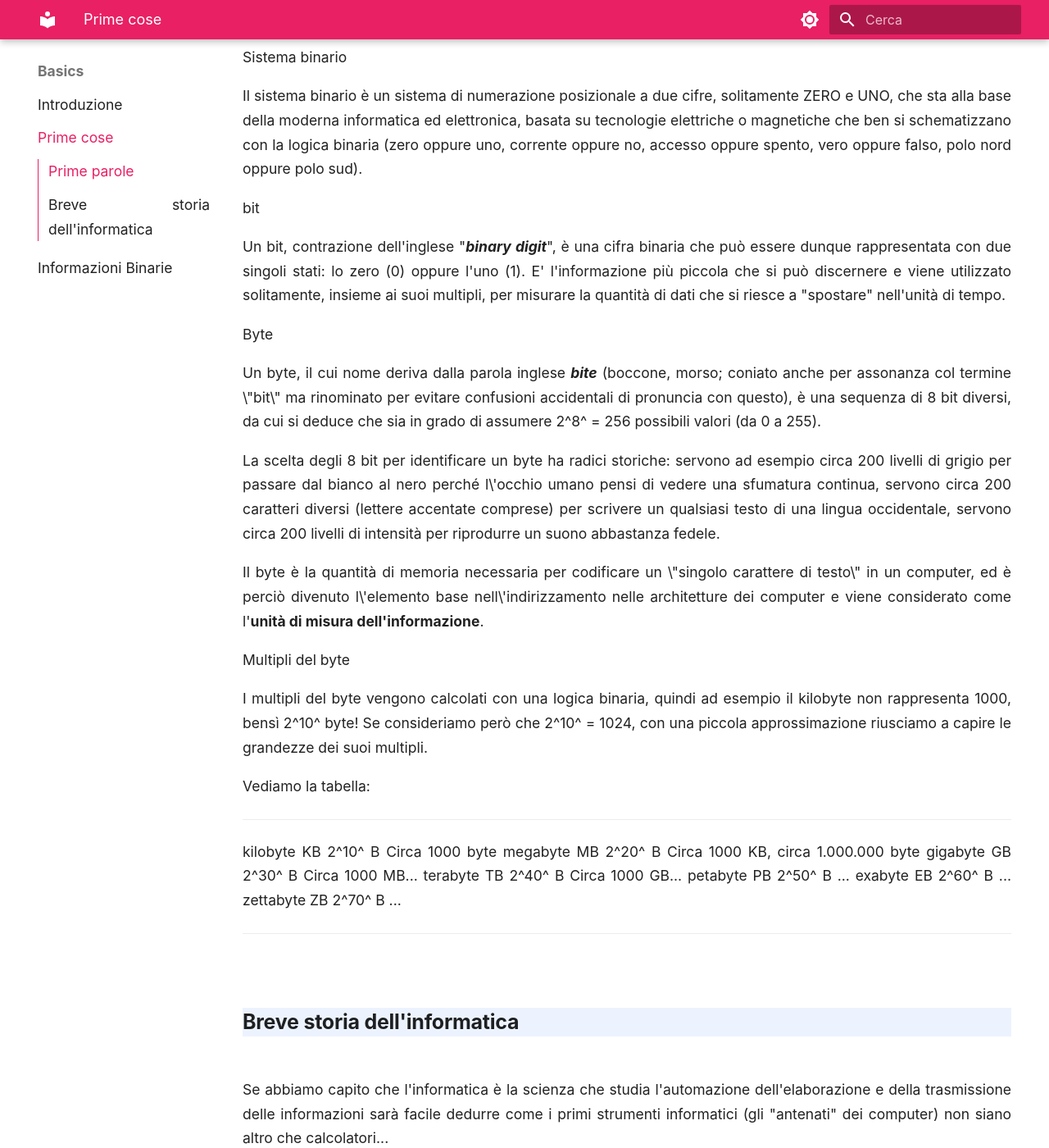
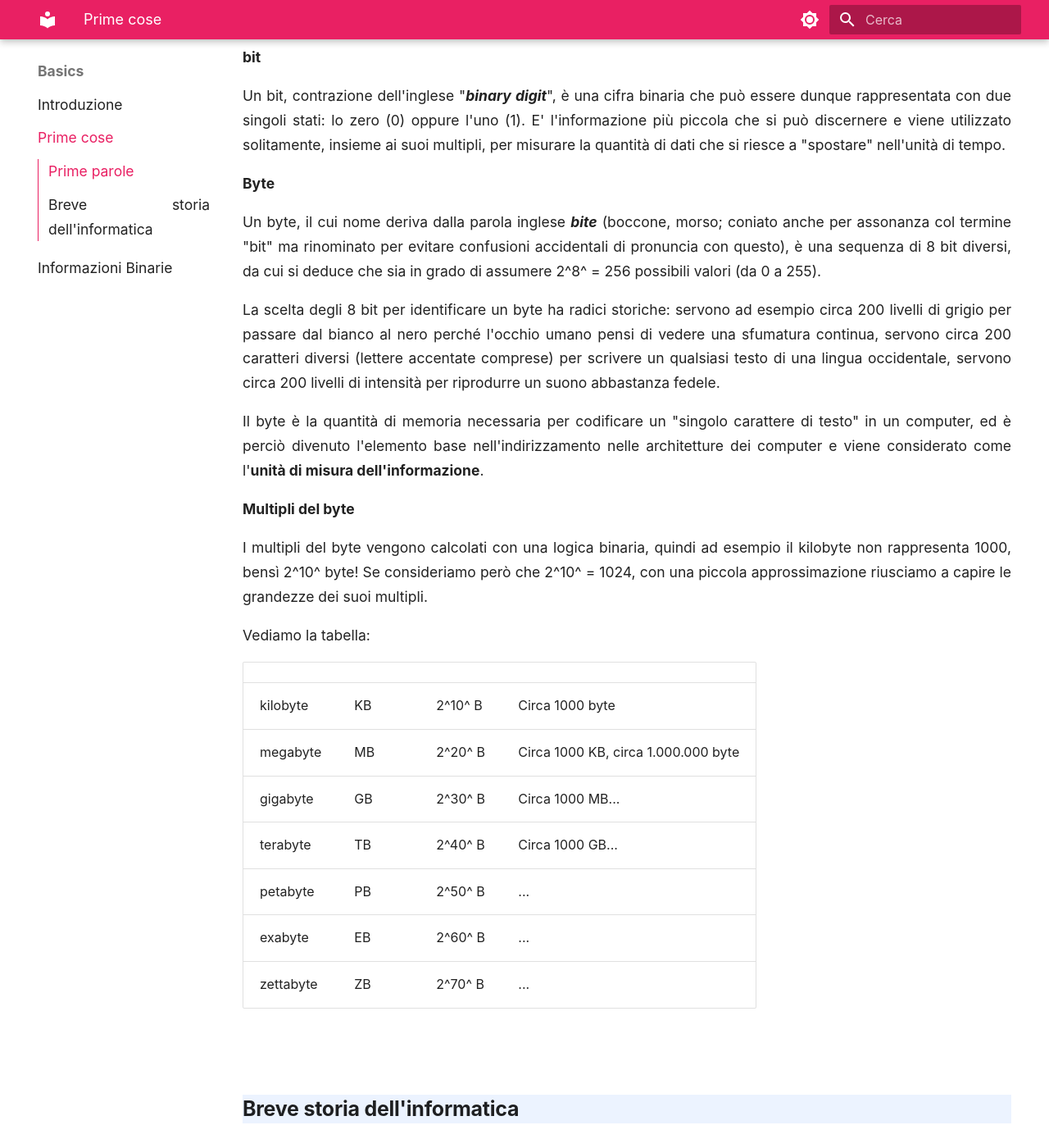
Before and after one commit to adjamhub/infohandouts, an MkDocs documentation site: the page built from docs/basics/01_prime_cose.md, in a window 1280 px wide and 1400 px high, scrolled down 1634 px. Shown: the whole window at 82% size. Built offline with MkDocs 1.6.1 and Material for MkDocs 9.7.7, drawn with Linux system fonts in a browser that asks for light colours; some of the changed text lies outside the part shown.

Commit message:
storia: primi aggiustamenti

```diff
--- a/docs/basics/01_prime_cose.md
+++ b/docs/basics/01_prime_cose.md
@@ -11,9 +11,10 @@
 altri termini importanti da aggiungere in questo primo assaggio, lo
 faremo :)
 
-Informatica
 
-Mi sembrava giusto iniziare da qui... L\'**informatica **(neologismo che
+**Informatica**
+
+Mi sembrava giusto iniziare da qui... L'**informatica **(neologismo che
 deriva dalla fusione dei termini "*informazione*" e "*automatica*") è la
 ***scienza applicata*** che si occupa del trattamento dell'informazione
 mediante procedure automatizzabili.
@@ -23,28 +24,20 @@
 informatici.
 
 In altri termini è frequentemente descritta come lo studio sistematico
-dei processi algoritmici che descrivono e trasformano l\'informazione ed
+dei processi algoritmici che descrivono e trasformano l'informazione ed
 è quindi punto di incontro di almeno due discipline autonome: il
 progetto, la realizzazione e lo sviluppo di macchine rappresentatrici ed
-elaboratrici di numeri (dunque l\'elettronica) e i metodi di risoluzione
+elaboratrici di numeri (dunque l'elettronica) e i metodi di risoluzione
 algoritmica di problemi dati (algoritmica), che sfruttino a pieno le
 capacità di processamento offerte dalle macchine elaboratrici stesse per
-l\'ottenimento di determinati risultati in output a partire da
+l'ottenimento di determinati risultati in output a partire da
 determinati dati di input.
 
-La domanda principale che sostiene l\'informatica è dunque: \"Come si
-può automatizzare efficientemente un determinato processo?\".
+La domanda principale che sostiene l'informatica è dunque: "Come si
+può automatizzare efficientemente un determinato processo?".
 
-ICT
 
-Acronimo che sta per "Information and Communication Technology".
-L'informatica, assieme all\'elettronica e alle telecomunicazioni,
-fornisce la base dell'ICT e rappresenta quella disciplina e allo stesso
-tempo quel settore economico che ha dato vita e sviluppo alla terza
-rivoluzione industriale, attraverso quella che è comunemente nota come
-rivoluzione informatica.
-
-Hardware
+**Hardware**
 
 Nel linguaggio (inglese) comune, hardware indica genericamente un
 manufatto di metallo. L'hardware shop è tipicamente una ferramenta.
@@ -56,17 +49,19 @@
 componente fisico di una periferica o di una apparecchiatura
 elettronica.
 
-Software
+
+**Software**
 
 In contrapposizione alla parola hardware è stato creato il neologismo
 software, che rappresenta la parte logica (e quindi leggera, soft) che
 compone il personal computer: sistema operativo, driver e applicazioni
 in genere.
 
-L\'unione e la collaborazione di hardware e software è dunque la formula
+L'unione e la collaborazione di hardware e software è dunque la formula
 che permette ai moderni dispositivi elettronici di funzionare.
 
-Sistema binario
+
+**Sistema binario**
 
 Il sistema binario è un sistema di numerazione posizionale a due cifre,
 solitamente ZERO e UNO, che sta alla base della moderna informatica ed
@@ -75,7 +70,8 @@
 no, accesso oppure spento, vero oppure falso, polo nord oppure polo
 sud).
 
-bit
+
+**bit**
 
 Un bit, contrazione dell'inglese "***binary digit***", è una cifra
 binaria che può essere dunque rappresentata con due singoli stati: lo
@@ -84,27 +80,29 @@
 misurare la quantità di dati che si riesce a "spostare" nell'unità di
 tempo.
 
-Byte
+
+**Byte**
 
 Un byte, il cui nome deriva dalla parola inglese ***bite*** (boccone,
-morso; coniato anche per assonanza col termine \"bit\" ma rinominato per
+morso; coniato anche per assonanza col termine "bit" ma rinominato per
 evitare confusioni accidentali di pronuncia con questo), è una sequenza
 di 8 bit diversi, da cui si deduce che sia in grado di assumere 2^8^ =
 256 possibili valori (da 0 a 255).
 
 La scelta degli 8 bit per identificare un byte ha radici storiche:
 servono ad esempio circa 200 livelli di grigio per passare dal bianco al
-nero perché l\'occhio umano pensi di vedere una sfumatura continua,
+nero perché l'occhio umano pensi di vedere una sfumatura continua,
 servono circa 200 caratteri diversi (lettere accentate comprese) per
 scrivere un qualsiasi testo di una lingua occidentale, servono circa 200
 livelli di intensità per riprodurre un suono abbastanza fedele.
 
-Il byte è la quantità di memoria necessaria per codificare un \"singolo
-carattere di testo\" in un computer, ed è perciò divenuto l\'elemento
-base nell\'indirizzamento nelle architetture dei computer e viene
+Il byte è la quantità di memoria necessaria per codificare un "singolo
+carattere di testo" in un computer, ed è perciò divenuto l'elemento
+base nell'indirizzamento nelle architetture dei computer e viene
 considerato come l'**unità di misura dell'informazione**.
 
-Multipli del byte
+
+**Multipli del byte**
 
 I multipli del byte vengono calcolati con una logica binaria, quindi ad
 esempio il kilobyte non rappresenta 1000, bensì 2^10^ byte! Se
@@ -113,24 +111,27 @@
 
 Vediamo la tabella:
 
-  ----------- ---- --------- -------------------------------------
-  kilobyte    KB   2^10^ B   Circa 1000 byte
-  megabyte    MB   2^20^ B   Circa 1000 KB, circa 1.000.000 byte
-  gigabyte    GB   2^30^ B   Circa 1000 MB\...
-  terabyte    TB   2^40^ B   Circa 1000 GB\...
-  petabyte    PB   2^50^ B   \...
-  exabyte     EB   2^60^ B   \...
-  zettabyte   ZB   2^70^ B   \...
-  ----------- ---- --------- -------------------------------------
+|            |    |          |                                       |
+|------------|----|----------|---------------------------------------|
+| kilobyte   | KB | 2^10^ B  | Circa 1000 byte                       |
+| megabyte   | MB | 2^20^ B  | Circa 1000 KB, circa 1.000.000 byte   |
+| gigabyte   | GB | 2^30^ B  | Circa 1000 MB...                      |
+| terabyte   | TB | 2^40^ B  | Circa 1000 GB...                      |
+| petabyte   | PB | 2^50^ B  | ...                                   |
+| exabyte    | EB | 2^60^ B  | ...                                   |
+| zettabyte  | ZB | 2^70^ B  | ...                                   |
+
+
 
 ## Breve storia dell'informatica
 
 Se abbiamo capito che l'informatica è la scienza che studia
 l'automazione dell'elaborazione e della trasmissione delle informazioni
 sarà facile dedurre come i primi strumenti informatici (gli "antenati"
-dei computer) non siano altro che calcolatori\...
+dei computer) non siano altro che calcolatori...
 
-L'abaco (1200 A.C)
+
+**L'abaco (1200 A.C)**
 
 E' lo strumento più antico di calcolo di cui si conosca traccia. I primi
 esemplari risalgono al 1200 A.C. in Cina e Mesopotamia.
@@ -143,7 +144,7 @@
 !["Abaco Romano"](abaco_romano.jpg)
 
 
-I numeri arabi e la scienza islamica (800 D.C.)
+**I numeri arabi e la scienza islamica (800 D.C.)**
 
 La matematica fa un passo avanti decisivo nell'automatizzazione dei
 processi di calcolo quando introduce ***un sistema di numerazione
@@ -161,12 +162,12 @@
 con il loro significato posizionale (cioè 15 significa 1 decina e 5
 unità) è un passo in avanti clamoroso per i calcoli!
 
-Non so se ci avevate pensato mai, ma\... prima non si potevano fare le
+Non so se ci avevate pensato mai, ma... prima non si potevano fare le
 operazioni in colonna! Se adesso sì, è merito dei numeri arabi e del
 loro sistema posizionale!!!
 
 Tutto il merito della creazione di un siffatto sistema la si deve
-all'invenzione\... dello ZERO! Eh sì\... romani e cinesi NON avevano lo
+all'invenzione... dello ZERO! Eh sì... romani e cinesi NON avevano lo
 ZERO. Esso è stato introdotto da quello che consideriamo ***il primo
 informatico della storia***: il geniale algebrista ***Al-Khwarizmi***,
 che intorno all'anno 800 DC descrive anche un procedimento logico per
@@ -174,7 +175,8 @@
 problema, cerchiamo infatti di descriverla tramite un ***algoritmo***,
 parola che deriva dal suo nome.
 
-Calcolatori meccanici (1600-1800)
+
+**Calcolatori meccanici (1600-1800)**
 
 
 !["Pascalina"](pascalina.jpg)
@@ -224,12 +228,13 @@
 Nel 1924 nasce IBM, la prima azienda a fare dell'informatica il suo core
 business, che darà una forte spinta alla progettazione di hardware "in
 miniatura" (i computer del 1930 erano grandi come una casa! Circa 6
-stanze\...).
+stanze...).
 
 Ancora una volta però i contributi determinanti arrivano dal mondo delle
 idee...
 
-La macchina di Turing (1936)
+
+**La macchina di Turing (1936)**
 
 Alan Turing è un famoso matematico inglese fissato con le mele che il
 governo inglese assume per decriptare i messaggi cifrati dall'esercito
@@ -244,7 +249,8 @@
 in un ipotetico nastro infinito, alterandoli secondo un insieme
 prefissato di regole prestabilite, per raggiungere uno scopo.
 
-L'architettura di Von Neumann (1945)
+
+**L'architettura di Von Neumann (1945)**
 
 !["Architettura di Von Neumann"](arch_von_neumann.png)
 
@@ -272,10 +278,11 @@
 
 
 Tutti i dispositivi informatici di oggi (computer, notebook, smartphone,
-tablet, etc\...) sono implementazioni dell'architettura di Von Neumann
+tablet, etc...) sono implementazioni dell'architettura di Von Neumann
 ed eseguono programmi come implementazioni di una Macchina di Turing!
 
-Dennis Ritchie, Kevin Thompson, il linguaggio C, UNIX (1960-1975)
+
+**Dennis Ritchie, Kevin Thompson, il linguaggio C, UNIX (1960-1975)**
 
 !["Kevin Thompson e Dennis Ritchie"](ritchie_thompson.jpg)
 
@@ -307,8 +314,8 @@
 scambiare velocemente informazioni anche in caso di attacco armato:
 nasce la rete ***ARPAnet***, l'antenata di Internet.
 
-**Apple, Microsoft e la rivoluzione dell'home computer (1976 in
-avanti)**
+
+**Apple, Microsoft e la rivoluzione dell'home computer (1976 in avanti)**
 
 Nel 1976 nasce Andrea Diamantini.
 
@@ -316,7 +323,7 @@
 In quello stesso anno ***Steve Jobs***, Steve Wozniak e
 Ronald Wayne fondano la ***Apple Computers***.
 
-Nel garage di casa Jobs, questa \"startup\" inizia la sua guerra
+Nel garage di casa Jobs, questa "startup" inizia la sua guerra
 personale contro il colosso del tempo: la IBM, iniziando su piccolissima
 scala la produzione di computer destinati agli hobbisti e non più ad
 aziende e lavoratori.
@@ -340,7 +347,8 @@
 la loro discesa in campo l'informatica diventa uno strumento alla
 portata di tutti.
 
-L'era di Internet (1989, oggi)
+
+**L'era di Internet (1989, oggi)**
 
 Negli anni ottanta negli Stati Uniti si termina lo sviluppo della rete
 ARPANET, pubblicando le specifiche della suite di protocolli **TCP/IP**,
@@ -354,14 +362,13 @@
 Nel 1994 esce il primo browser a diffusione mondiale: Netscape
 Navigator. L'anno dopo Microsoft risponde con il sistema operativo
 Windows 95 con incluso il browser Internet Explorer. In questo modo gli
-utenti Windows sono \"guidati\" ad usare Il browser Microsoft invece che
+utenti Windows sono "guidati" ad usare Il browser Microsoft invece che
 installare Netscape, che perde importanti quote di mercato. Undici anni
 dopo Microsoft perderà il processo per concorrenza sleale, quando ormai
 Netscape era fallita... era iniziata la [***guerra dei
 browser***](https://it.wikipedia.org/wiki/Guerra_dei_browser)!
 
-L'egemonia di Internet Explorer sarà spezzata anni dopo dal browser
-Mozilla Firefox.
+L'egemonia di Internet Explorer sarà spezzata anni dopo dal browser Mozilla Firefox.
 
 !["Linus Torvalds"](linus_torvalds.jpg)
 
@@ -374,8 +381,6 @@
 ai server dei maggiori servizi della rete Internet, fino ad arrivare a
 (tutti i) [Top500 supercomputers](https://www.top500.org/).
 
-Sì\... tutti i 500 computer più potenti del mondo funzionano con kernel
-Linux.
+Sì... tutti i 500 computer più potenti del mondo funzionano con kernel Linux.
 
-Nel 2017 ho iniziato a scrivere queste righe per voi. Spero vi siano
-piaciute.
+Nel 2017 ho iniziato a scrivere queste righe per voi. Spero vi siano piaciute.
```
Also changed, not shown: other parts of docs/basics/01_prime_cose.md (+18 -16 lines).
